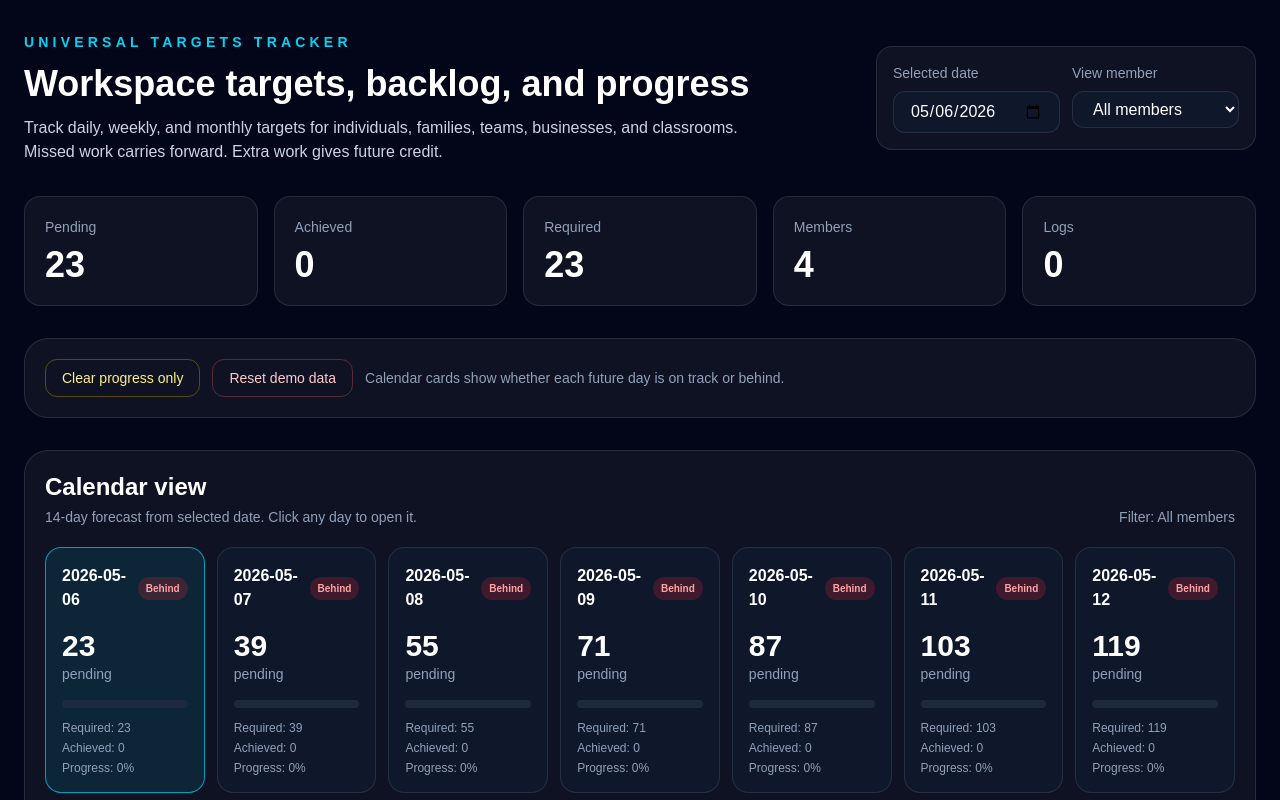
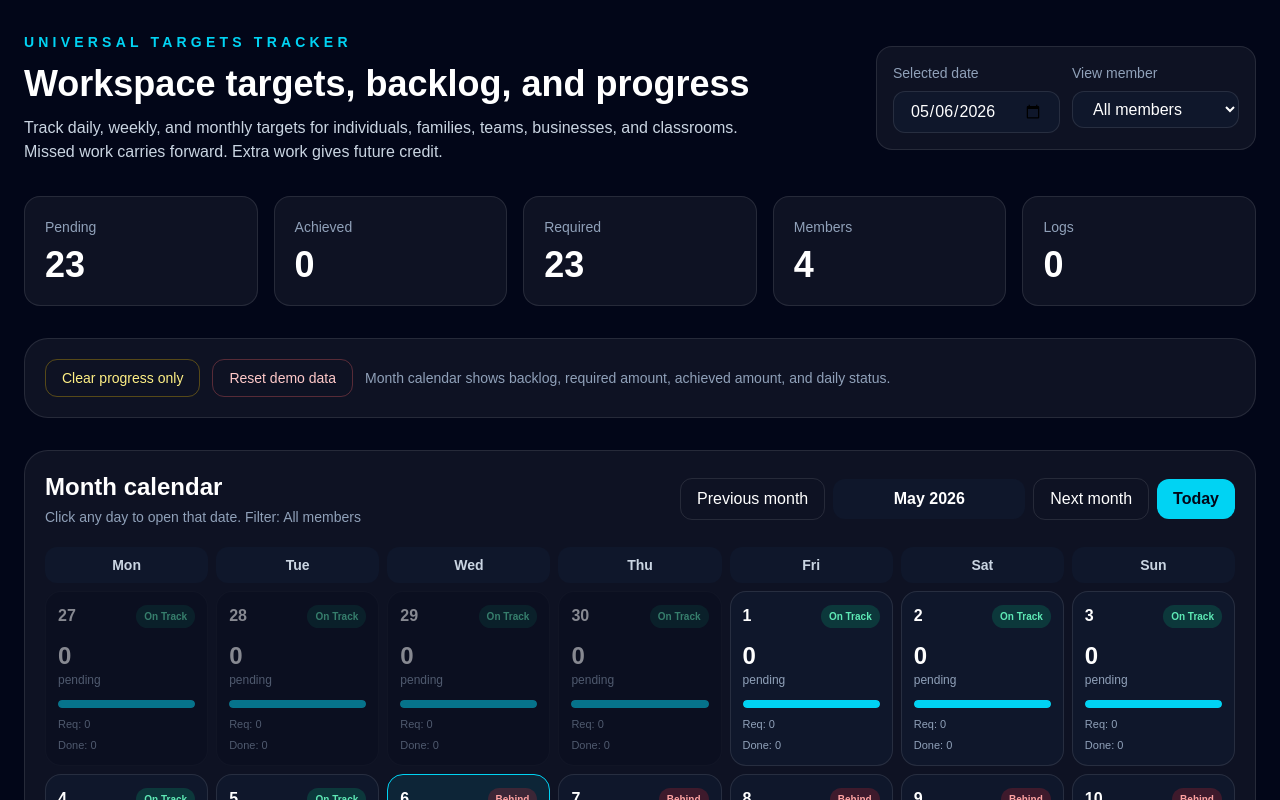
Before and after one commit to hamzajnj1997/universal-targets-tracker, a Next.js app: page / in a window 1280 px wide. Shown: the top 800 px of the page. Built offline with nearby package versions, Linux system fonts and the light colour scheme.

Commit message:
Add monthly calendar grid

```diff
--- a/app/page.tsx
+++ b/app/page.tsx
@@ -89,6 +89,31 @@ function addDays(dateISO: string, days: number) {
   return formatDateISO(date);
 }
 
+function addMonths(dateISO: string, months: number) {
+  const date = toDate(dateISO);
+  date.setMonth(date.getMonth() + months);
+
+  return formatDateISO(date);
+}
+
+function monthStartISO(dateISO: string) {
+  const date = toDate(dateISO);
+  date.setDate(1);
+
+  return formatDateISO(date);
+}
+
+function getMonthLabel(dateISO: string) {
+  return toDate(dateISO).toLocaleDateString("en-US", {
+    month: "long",
+    year: "numeric",
+  });
+}
+
+function getMondayBasedWeekday(date: Date) {
+  return (date.getDay() + 6) % 7;
+}
+
 function periodsDue(target: Target, dateISO: string) {
   if (dateISO < target.startDate) return 0;
 
@@ -169,6 +194,7 @@ const initialTargets: Target[] = [
 
 export default function Home() {
   const [selectedDate, setSelectedDate] = useState(todayISO());
+  const [calendarMonth, setCalendarMonth] = useState(monthStartISO(todayISO()));
   const [selectedMemberId, setSelectedMemberId] = useState("all");
 
   const [members, setMembers] = useState<Member[]>(initialMembers);
@@ -216,7 +242,12 @@ export default function Home() {
         }
 
         if (Array.isArray(parsedData.logs)) {
-          setLogs(parsedData.logs);
+          setLogs(
+            parsedData.logs.map((log) => ({
+              ...log,
+              createdAt: log.createdAt ?? `${log.date}T00:00:00.000Z`,
+            }))
+          );
         }
       } catch {
         window.localStorage.removeItem(STORAGE_KEY);
@@ -239,11 +270,11 @@ export default function Home() {
     );
   }, [members, targets, logs, hasLoadedSavedData]);
 
-  const filteredTargets = useMemo(() => {
+  function getFilteredTargets() {
     if (selectedMemberId === "all") return targets;
 
     return targets.filter((target) => target.ownerId === selectedMemberId);
-  }, [targets, selectedMemberId]);
+  }
 
   function calculateTargetSnapshot(target: Target, dateISO: string) {
     const owner = members.find((member) => member.id === target.ownerId);
@@ -280,6 +311,30 @@ export default function Home() {
       surplus,
       progress,
       recentLogs,
+      status: getStatus(pending, progress),
+    };
+  }
+
+  function calculateDaySnapshot(dateISO: string) {
+    const rows = getFilteredTargets().map((target) =>
+      calculateTargetSnapshot(target, dateISO)
+    );
+
+    const required = rows.reduce((sum, row) => sum + row.required, 0);
+    const achieved = rows.reduce((sum, row) => sum + row.achieved, 0);
+    const pending = rows.reduce((sum, row) => sum + row.pending, 0);
+
+    const progress =
+      required === 0
+        ? 100
+        : Math.min(100, Math.round((achieved / required) * 100));
+
+    return {
+      date: dateISO,
+      required,
+      achieved,
+      pending,
+      progress,
       status: getStatus(pending, progress),
     };
   }
@@ -321,33 +376,29 @@ export default function Home() {
     });
   }, [members, dashboard]);
 
-  const calendarDays = useMemo(() => {
-    return Array.from({ length: 14 }, (_, index) => {
-      const date = addDays(selectedDate, index);
+  const monthCalendarDays = useMemo(() => {
+    const firstDayOfMonth = toDate(calendarMonth);
+    const leadingDays = getMondayBasedWeekday(firstDayOfMonth);
+    const firstGridDate = addDays(calendarMonth, -leadingDays);
+    const currentMonthKey = calendarMonth.slice(0, 7);
 
-      const rows = filteredTargets.map((target) =>
-        calculateTargetSnapshot(target, date)
-      );
-
-      const required = rows.reduce((sum, row) => sum + row.required, 0);
-      const achieved = rows.reduce((sum, row) => sum + row.achieved, 0);
-      const pending = rows.reduce((sum, row) => sum + row.pending, 0);
-
-      const progress =
-        required === 0
-          ? 100
-          : Math.min(100, Math.round((achieved / required) * 100));
+    return Array.from({ length: 42 }, (_, index) => {
+      const date = addDays(firstGridDate, index);
+      const snapshot = calculateDaySnapshot(date);
 
       return {
-        date,
-        required,
-        achieved,
-        pending,
-        progress,
-        status: getStatus(pending, progress),
+        ...snapshot,
+        isCurrentMonth: date.startsWith(currentMonthKey),
+        isToday: date === todayISO(),
+        isSelected: date === selectedDate,
       };
     });
-  }, [selectedDate, filteredTargets, logs, members]);
+  }, [calendarMonth, selectedDate, selectedMemberId, targets, logs, members]);
+
+  function selectCalendarDate(dateISO: string) {
+    setSelectedDate(dateISO);
+    setCalendarMonth(monthStartISO(dateISO));
+  }
 
   function logProgress(targetId: string, amount: number) {
     if (amount <= 0) return;
@@ -473,15 +524,25 @@ export default function Home() {
   function addTarget() {
     if (!newTitle.trim()) return;
 
+    if (newAmount <= 0) {
+      window.alert("Target amount must be greater than 0.");
+      return;
+    }
+
+    if (!newUnit.trim()) {
+      window.alert("Unit cannot be empty.");
+      return;
+    }
+
     setTargets((currentTargets) => [
       ...currentTargets,
       {
         id: crypto.randomUUID(),
-        title: newTitle,
+        title: newTitle.trim(),
         ownerId: newOwnerId,
         frequency: newFrequency,
         targetAmount: newAmount,
-        unit: newUnit,
+        unit: newUnit.trim(),
         startDate: selectedDate,
       },
     ]);
@@ -501,7 +562,7 @@ export default function Home() {
       ...currentMembers,
       {
         id: newMemberId,
-        name: newMemberName,
+        name: newMemberName.trim(),
         role: newMemberRole,
       },
     ]);
@@ -615,6 +676,8 @@ export default function Home() {
     setTargets(initialTargets);
     setLogs([]);
     setSelectedMemberId("all");
+    setSelectedDate(todayISO());
+    setCalendarMonth(monthStartISO(todayISO()));
     setNewOwnerId("me");
     setManualAmounts({});
     cancelEditingTarget();
@@ -637,6 +700,11 @@ export default function Home() {
   );
 
   const totalLogs = logs.length;
+  const selectedMemberName =
+    selectedMemberId === "all"
+      ? "All members"
+      : members.find((member) => member.id === selectedMemberId)?.name ??
+        "Unknown";
 
   return (
     <main className="min-h-screen bg-slate-950 px-6 py-8 text-white">
@@ -665,7 +733,7 @@ export default function Home() {
               <input
                 type="date"
                 value={selectedDate}
-                onChange={(event) => setSelectedDate(event.target.value)}
+                onChange={(event) => selectCalendarDate(event.target.value)}
                 className="w-full rounded-xl border border-white/10 bg-slate-900 px-4 py-2 text-white"
               />
             </div>
@@ -732,41 +800,80 @@ export default function Home() {
           </button>
 
           <p className="flex items-center text-sm text-slate-400">
-            Calendar cards show whether each future day is on track or behind.
+            Month calendar shows backlog, required amount, achieved amount, and
+            daily status.
           </p>
         </section>
 
         <section className="mb-8 rounded-3xl border border-white/10 bg-white/5 p-5">
-          <div className="mb-5 flex flex-col gap-2 md:flex-row md:items-end md:justify-between">
+          <div className="mb-5 flex flex-col gap-4 lg:flex-row lg:items-center lg:justify-between">
             <div>
-              <h2 className="text-2xl font-bold">Calendar view</h2>
+              <h2 className="text-2xl font-bold">Month calendar</h2>
               <p className="mt-1 text-sm text-slate-400">
-                14-day forecast from selected date. Click any day to open it.
+                Click any day to open that date. Filter: {selectedMemberName}
               </p>
             </div>
 
-            <p className="text-sm text-slate-400">
-              Filter:{" "}
-              {selectedMemberId === "all"
-                ? "All members"
-                : members.find((member) => member.id === selectedMemberId)
-                    ?.name}
-            </p>
+            <div className="flex flex-wrap items-center gap-2">
+              <button
+                onClick={() => setCalendarMonth(addMonths(calendarMonth, -1))}
+                className="rounded-xl border border-white/10 px-4 py-2 hover:bg-white/10"
+              >
+                Previous month
+              </button>
+
+              <div className="min-w-48 rounded-xl bg-slate-900 px-4 py-2 text-center font-semibold">
+                {getMonthLabel(calendarMonth)}
+              </div>
+
+              <button
+                onClick={() => setCalendarMonth(addMonths(calendarMonth, 1))}
+                className="rounded-xl border border-white/10 px-4 py-2 hover:bg-white/10"
+              >
+                Next month
+              </button>
+
+              <button
+                onClick={() => {
+                  setSelectedDate(todayISO());
+                  setCalendarMonth(monthStartISO(todayISO()));
+                }}
+                className="rounded-xl bg-cyan-400 px-4 py-2 font-semibold text-slate-950 hover:bg-cyan-300"
+              >
+                Today
+              </button>
+            </div>
           </div>
 
-          <div className="grid gap-3 sm:grid-cols-2 lg:grid-cols-4 xl:grid-cols-7">
-            {calendarDays.map((day) => (
+          <div className="mb-2 grid grid-cols-7 gap-2">
+            {["Mon", "Tue", "Wed", "Thu", "Fri", "Sat", "Sun"].map((day) => (
+              <div
+                key={day}
+                className="rounded-xl bg-slate-900 px-3 py-2 text-center text-sm font-semibold text-slate-300"
+              >
+                {day}
+              </div>
+            ))}
+          </div>
+
+          <div className="grid grid-cols-7 gap-2">
+            {monthCalendarDays.map((day) => (
               <button
                 key={day.date}
-                onClick={() => setSelectedDate(day.date)}
-                className={`rounded-2xl border p-4 text-left transition hover:-translate-y-0.5 hover:bg-white/10 ${
-                  day.date === selectedDate
-                    ? "border-cyan-400/70 bg-cyan-400/10"
-                    : "border-white/10 bg-slate-900"
+                onClick={() => selectCalendarDate(day.date)}
+                className={`min-h-32 rounded-2xl border p-3 text-left transition hover:-translate-y-0.5 hover:bg-white/10 ${
+                  day.isSelected
+                    ? "border-cyan-400 bg-cyan-400/10"
+                    : day.isToday
+                    ? "border-emerald-400/70 bg-emerald-400/10"
+                    : day.isCurrentMonth
+                    ? "border-white/10 bg-slate-900"
+                    : "border-white/5 bg-slate-950/50 opacity-50"
                 }`}
               >
                 <div className="flex items-center justify-between gap-2">
-                  <p className="font-semibold">{day.date}</p>
+                  <p className="font-semibold">{Number(day.date.slice(8, 10))}</p>
+
                   <span
                     className={`rounded-full px-2 py-1 text-[10px] font-semibold ${statusClass(
                       day.status
@@ -776,20 +883,19 @@ export default function Home() {
                   </span>
                 </div>
 
-                <p className="mt-4 text-3xl font-bold">{day.pending}</p>
-                <p className="text-sm text-slate-400">pending</p>
+                <p className="mt-3 text-2xl font-bold">{day.pending}</p>
+                <p className="text-xs text-slate-400">pending</p>
 
-                <div className="mt-4 h-2 overflow-hidden rounded-full bg-slate-800">
+                <div className="mt-3 h-2 overflow-hidden rounded-full bg-slate-800">
                   <div
                     className="h-full rounded-full bg-cyan-400"
                     style={{ width: `${day.progress}%` }}
                   />
                 </div>
 
-                <div className="mt-3 space-y-1 text-xs text-slate-400">
-                  <p>Required: {day.required}</p>
-                  <p>Achieved: {day.achieved}</p>
-                  <p>Progress: {day.progress}%</p>
+                <div className="mt-2 space-y-1 text-[11px] text-slate-400">
+                  <p>Req: {day.required}</p>
+                  <p>Done: {day.achieved}</p>
                 </div>
               </button>
             ))}
@@ -799,13 +905,9 @@ export default function Home() {
         <div className="grid gap-6 xl:grid-cols-[2fr_1fr]">
           <section className="rounded-3xl border border-white/10 bg-white/5 p-5">
             <div className="mb-5">
-              <h2 className="text-2xl font-bold">Today&apos;s work</h2>
+              <h2 className="text-2xl font-bold">Selected day&apos;s work</h2>
               <p className="mt-1 text-sm text-slate-400">
-                Showing{" "}
-                {selectedMemberId === "all"
-                  ? "all members"
-                  : members.find((member) => member.id === selectedMemberId)
-                      ?.name}
+                {selectedDate} · Showing {selectedMemberName}
               </p>
             </div>
 
```
